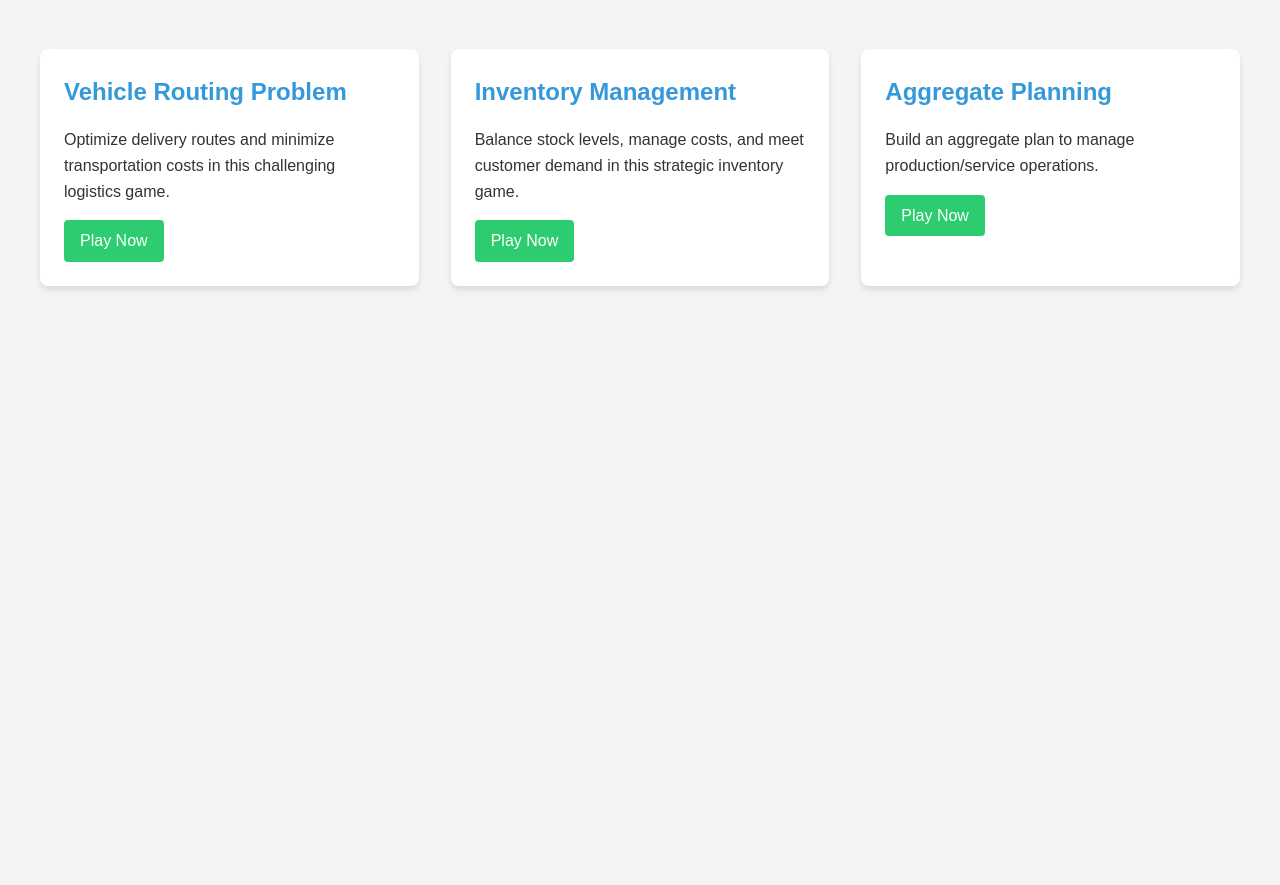
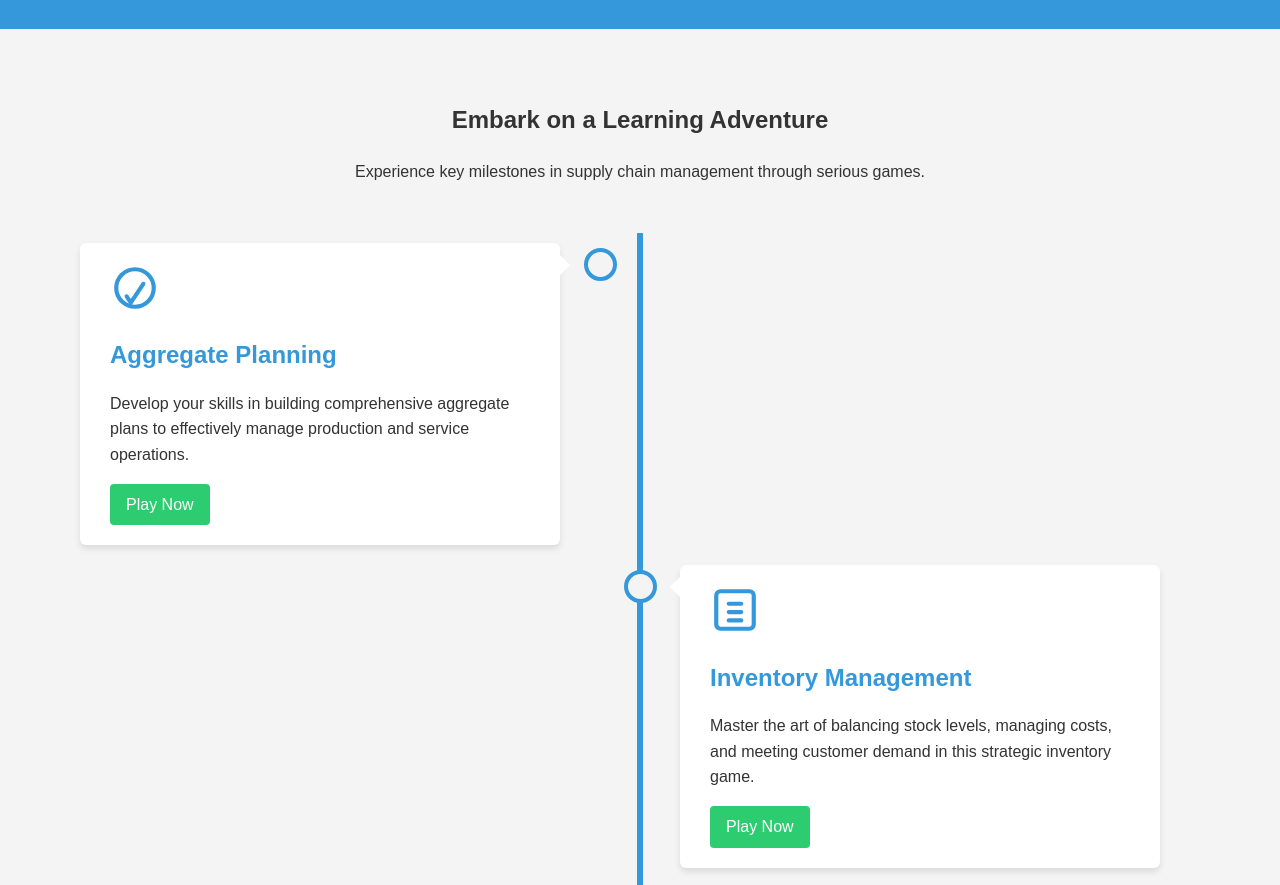
Before and after one commit to yptsang/lscmgames, a plain HTML site: page index.html in a window 1280 px wide. Shown: the part 99-984 px from the top of the page. Before the commit the page ends 800 px from the top, so only its background shows below. Drawn offline with Linux system fonts and the light colour scheme.

Commit message:
Update index.html

```diff
--- a/index.html
+++ b/index.html
@@ -3,7 +3,7 @@
 <head>
     <meta charset="UTF-8">
     <meta name="viewport" content="width=device-width, initial-scale=1.0">
-    <title>LSCM Games Hub</title>
+    <title>Games Hub for Learning Logistics and Supply Chain Management</title>
     <style>
         :root {
             --primary-color: #3498db;
@@ -33,7 +33,7 @@
             background-color: var(--primary-color);
             color: #fff;
             text-align: center;
-            padding: 1rem 0;
+            padding: 2rem 0;
             margin-bottom: 2rem;
         }
 
@@ -42,33 +42,93 @@
             font-size: 2.5rem;
         }
 
-        .games-grid {
-            display: grid;
-            grid-template-columns: repeat(auto-fit, minmax(300px, 1fr));
-            gap: 2rem;
+        .journey-intro {
+            text-align: center;
+            margin-bottom: 3rem;
+        }
+
+        .timeline {
+            position: relative;
+            max-width: 1200px;
+            margin: 0 auto;
+        }
+
+        .timeline::after {
+            content: '';
+            position: absolute;
+            width: 6px;
+            background-color: var(--primary-color);
+            top: 0;
+            bottom: 0;
+            left: 50%;
+            margin-left: -3px;
         }
 
         .game-card {
-            background-color: var(--card-background);
-            border-radius: 8px;
-            box-shadow: 0 4px 6px var(--shadow-color);
-            overflow: hidden;
-            transition: transform 0.3s ease, box-shadow 0.3s ease;
+            padding: 10px 40px;
+            position: relative;
+            background-color: inherit;
+            width: calc(50% - 40px);
+            box-sizing: border-box;
         }
 
-        .game-card:hover {
-            transform: translateY(-5px);
-            box-shadow: 0 6px 12px var(--shadow-color);
+        .game-card::after {
+            content: '';
+            position: absolute;
+            width: 25px;
+            height: 25px;
+            right: -17px;
+            background-color: var(--background-color);
+            border: 4px solid var(--primary-color);
+            top: 15px;
+            border-radius: 50%;
+            z-index: 1;
         }
 
-        .game-image {
-            width: 100%;
-            height: 200px;
-            object-fit: cover;
+        .left {
+            left: 0;
         }
 
-        .game-info {
-            padding: 1.5rem;
+        .right {
+            left: 50%;
+        }
+
+        .left::before {
+            content: " ";
+            height: 0;
+            position: absolute;
+            top: 22px;
+            width: 0;
+            z-index: 1;
+            right: 30px;
+            border: medium solid var(--card-background);
+            border-width: 10px 0 10px 10px;
+            border-color: transparent transparent transparent var(--card-background);
+        }
+
+        .right::before {
+            content: " ";
+            height: 0;
+            position: absolute;
+            top: 22px;
+            width: 0;
+            z-index: 1;
+            left: 30px;
+            border: medium solid var(--card-background);
+            border-width: 10px 10px 10px 0;
+            border-color: transparent var(--card-background) transparent transparent;
+        }
+
+        .right::after {
+            left: -16px;
+        }
+
+        .game-content {
+            padding: 20px 30px;
+            background-color: var(--card-background);
+            position: relative;
+            border-radius: 6px;
+            box-shadow: 0 4px 6px var(--shadow-color);
         }
 
         .game-title {
@@ -95,41 +155,80 @@
             background-color: #27ae60;
         }
 
-        @media (max-width: 768px) {
-            .games-grid {
-                grid-template-columns: 1fr;
+        .game-icon {
+            width: 50px;
+            height: 50px;
+            margin-bottom: 1rem;
+        }
+
+        @media screen and (max-width: 600px) {
+            .timeline::after {
+                left: 31px;
+            }
+
+            .game-card {
+                width: 100%;
+                padding-left: 70px;
+                padding-right: 25px;
+            }
+
+            .game-card::before {
+                left: 60px;
+                border: medium solid var(--card-background);
+                border-width: 10px 10px 10px 0;
+                border-color: transparent var(--card-background) transparent transparent;
+            }
+
+            .left::after, .right::after {
+                left: 15px;
+            }
+
+            .right {
+                left: 0%;
             }
         }
     </style>
 </head>
 <body>
     <header>
-        <h1>LSCM Games Hub</h1>
+        <h1>Games Hub for Learning Logistics and Supply Chain Management</h1>
     </header>
     <div class="container">
-        <div class="games-grid">
-            <div class="game-card">
-                <div class="game-info">
+        <div class="journey-intro">
+            <h2>Embark on a Learning Adventure</h2>
+            <p>Experience key milestones in supply chain management through serious games.</p>
+        </div>
+        <div class="timeline">
+            <div class="game-card left">
+                <div class="game-content">
+                    <svg class="game-icon" viewBox="0 0 24 24" fill="none" xmlns="http://www.w3.org/2000/svg">
+                        <path d="M8 16L10 19L16 10M3 12C3 7.02944 7.02944 3 12 3C16.9706 3 21 7.02944 21 12C21 16.9706 16.9706 21 12 21C7.02944 21 3 16.9706 3 12Z" stroke="#3498db" stroke-width="2" stroke-linecap="round" stroke-linejoin="round"/>
+                    </svg>
+                    <h2 class="game-title">Aggregate Planning</h2>
+                    <p class="game-description">Develop your skills in building comprehensive aggregate plans to effectively manage production and service operations.</p>
+                    <a href="aggplanGame.html" class="play-button">Play Now</a>
+                </div>
+            </div>
+            <div class="game-card right">
+                <div class="game-content">
+                    <svg class="game-icon" viewBox="0 0 24 24" fill="none" xmlns="http://www.w3.org/2000/svg">
+                        <path d="M9 17H15M9 13H15M9 9H15M5 21H19C20.1046 21 21 20.1046 21 19V5C21 3.89543 20.1046 3 19 3H5C3.89543 3 3 3.89543 3 5V19C3 20.1046 3.89543 21 5 21Z" stroke="#3498db" stroke-width="2" stroke-linecap="round" stroke-linejoin="round"/>
+                    </svg>
+                    <h2 class="game-title">Inventory Management</h2>
+                    <p class="game-description">Master the art of balancing stock levels, managing costs, and meeting customer demand in this strategic inventory game.</p>
+                    <a href="inventorycontrolGame.html" class="play-button">Play Now</a>
+                </div>
+            </div>
+            <div class="game-card left">
+                <div class="game-content">
+                    <svg class="game-icon" viewBox="0 0 24 24" fill="none" xmlns="http://www.w3.org/2000/svg">
+                        <path d="M9 20L3 17V4L9 7M9 20L15 17M9 20V7M15 17L21 20V7L15 4M15 17V4M9 7L15 4" stroke="#3498db" stroke-width="2" stroke-linecap="round" stroke-linejoin="round"/>
+                    </svg>
                     <h2 class="game-title">Vehicle Routing Problem</h2>
-                    <p class="game-description">Optimize delivery routes and minimize transportation costs in this challenging logistics game.</p>
+                    <p class="game-description">Take on the challenge of optimizing delivery routes and minimizing transportation costs in this engaging logistics game.</p>
                     <a href="vrpGame.html" class="play-button">Play Now</a>
                 </div>
             </div>
-            <div class="game-card">
-                <div class="game-info">
-                    <h2 class="game-title">Inventory Management</h2>
-                    <p class="game-description">Balance stock levels, manage costs, and meet customer demand in this strategic inventory game.</p>
-                    <a href="inventorycontrolGame.html" class="play-button">Play Now</a>
-                </div>
-            </div>
-            <div class="game-card">
-                <div class="game-info">
-                    <h2 class="game-title">Aggregate Planning</h2>
-                    <p class="game-description">Build an aggregate plan to manage production/service operations.</p>
-                    <a href="aggplanGame.html" class="play-button">Play Now</a>
-                </div>
-            </div>
-            <!-- Add more game cards as needed -->
         </div>
     </div>
 </body>
```
